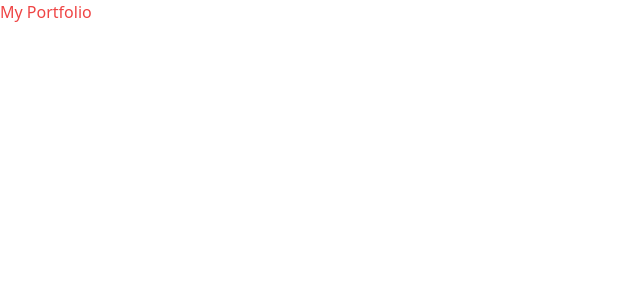
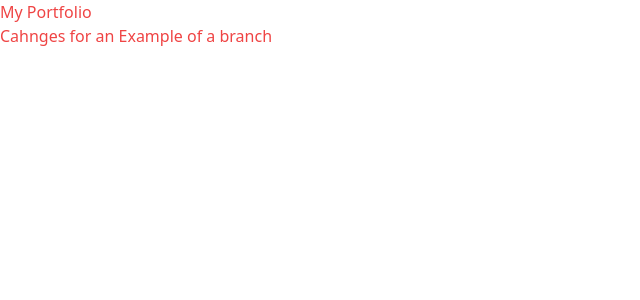
Before and after one commit to bHooker014/my-portfolio, a Next.js app: page / in a window 1280 px wide. Shown: the top 300 px of the page, without its empty margins (0-640 px from the left). Built offline with nearby package versions, Linux system fonts and the light colour scheme.

Commit message:
Create first branch to start development process

```diff
--- a/pages/index.tsx
+++ b/pages/index.tsx
@@ -17,6 +17,7 @@ export default function Home() {
       <main>
         <div className="text-red-500">
           <h1>My Portfolio</h1>
+          <h2>Cahnges for an Example of a branch</h2>
         </div>
       </main>
     </>
```
